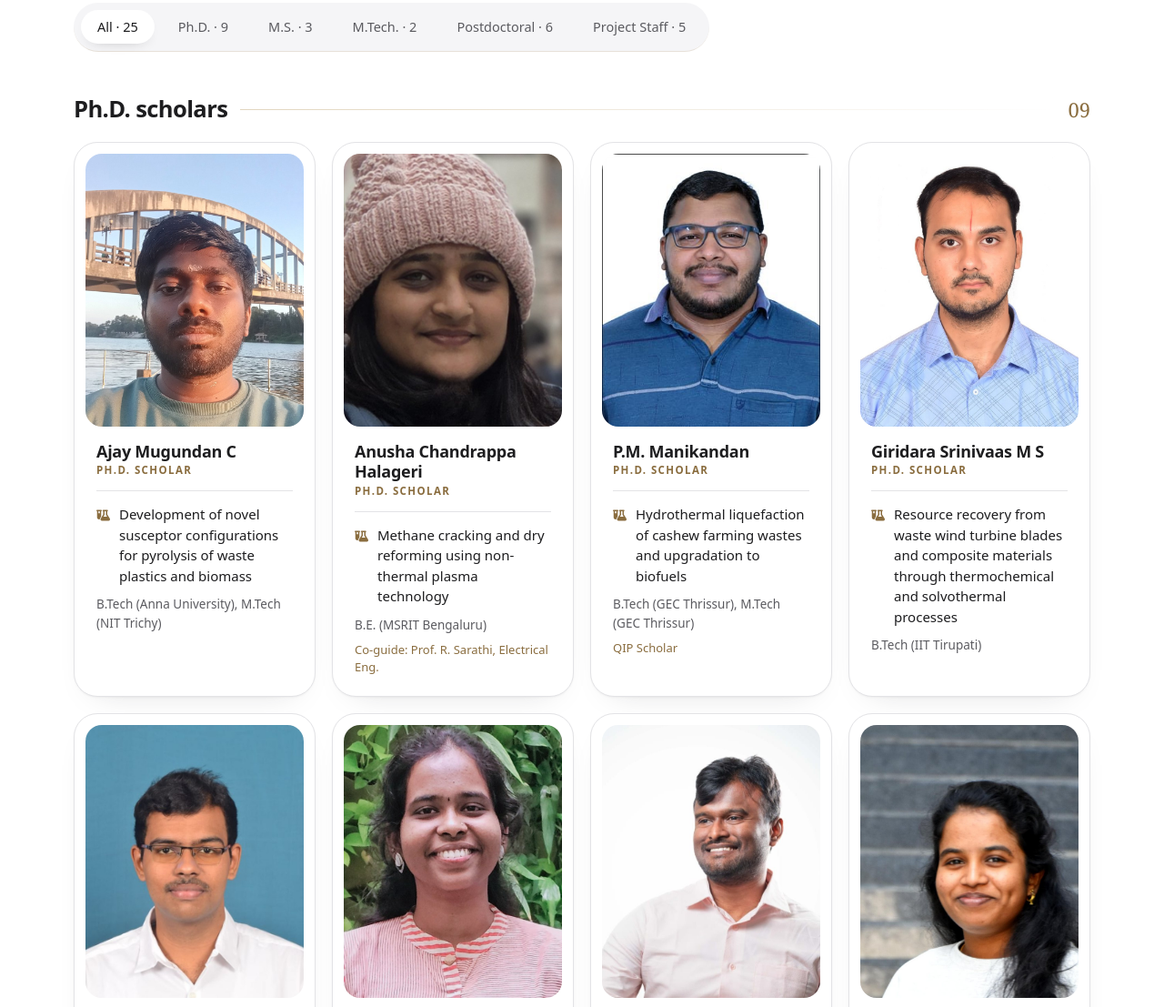
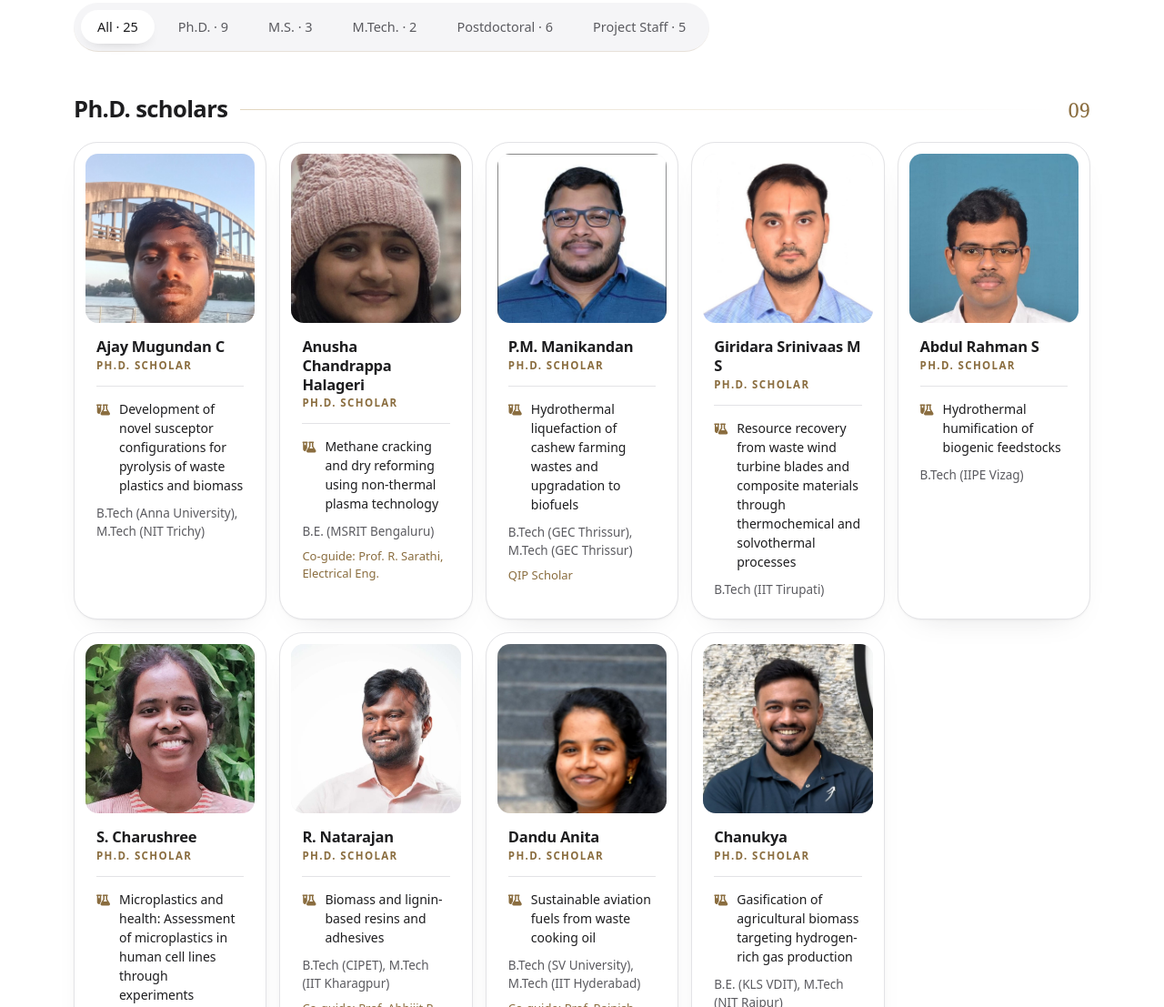
Before and after one commit to crestgroupiitm/crestgroupiitm.github.io, a plain HTML site: page team.html in a window 1280 px wide. Shown: the part 2165-3272 px from the top of the page at 91% size. Drawn offline with Linux system fonts and the light colour scheme; a web font is replaced by a local one.

Commit message:
Smaller photos for current members

```diff
--- a/team.css
+++ b/team.css
@@ -208,3 +208,15 @@ body.hx-team .alum-web:hover { border-color: var(--gold); }
 body.hx-team .alum-stat strong { white-space: nowrap; }
 @media (max-width: 1100px) { body.hx-team .alum-grid--rich { grid-template-columns: repeat(2, minmax(0, 1fr)); } }
 @media (max-width: 680px) { body.hx-team .alum-grid--rich { grid-template-columns: minmax(0, 1fr); } }
+
+/* Current members: smaller photos (client request) - five cards per row and a
+   shorter frame, so faces stay clear but the photo no longer dominates the card */
+body.hx-team .tm-grid-v2 { grid-template-columns: repeat(5, minmax(0, 1fr)); gap: 14px; }
+body.hx-team .tm-grid-v2 .member-avatar { aspect-ratio: 1 / 1; border-radius: 14px; }
+body.hx-team .tm-grid-v2 .member-avatar--photo img { object-position: 50% 22%; }
+body.hx-team .tm-grid-v2 .member-name { font-size: 16.5px; }
+body.hx-team .tm-grid-v2 .member-focus { font-size: 14px; }
+@media (max-width: 1200px) { body.hx-team .tm-grid-v2 { grid-template-columns: repeat(4, minmax(0, 1fr)); } }
+@media (max-width: 1000px) { body.hx-team .tm-grid-v2 { grid-template-columns: repeat(3, minmax(0, 1fr)); } }
+@media (max-width: 720px) { body.hx-team .tm-grid-v2 { grid-template-columns: repeat(2, minmax(0, 1fr)); gap: 10px; } }
+@media (max-width: 460px) { body.hx-team .tm-grid-v2 { grid-template-columns: repeat(2, minmax(0, 1fr)); } }
```
